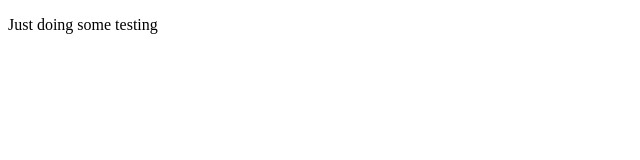
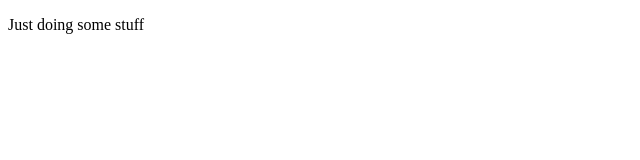
Before and after one commit to clayschick/static, a website: page site/index.html in a window 1280 px wide. Shown: the full height of the page, 0-640 px from the left. Drawn offline with Linux system fonts and the light colour scheme.

Commit message:
testing buffet fix

```diff
--- a/site/index.html
+++ b/site/index.html
@@ -10,6 +10,6 @@
 
 </head>
 <body>
-    <p>Just doing some testing</p>
+    <p>Just doing some stuff</p>
 </body>
 </html>
```
Also changed, not shown: server.js (+0 -39 lines), 1 other file.
